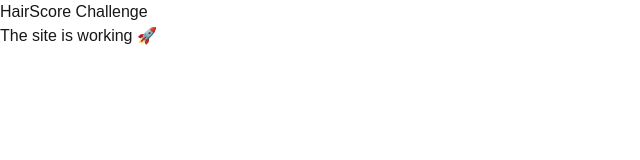
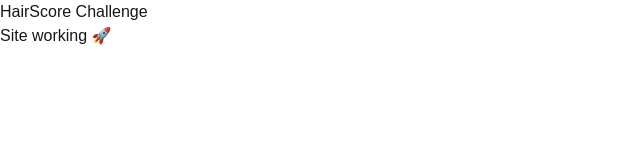
Before and after one commit to juancarlosmolero/hairscorechallenge, a Next.js app: page / in a window 1280 px wide. Shown: the top 160 px of the page, without its empty margins (0-640 px from the left). Built offline with nearby package versions, Linux system fonts and the light colour scheme.

Commit message:
Update page.tsx

```diff
--- a/app/page.tsx
+++ b/app/page.tsx
@@ -2,7 +2,7 @@ export default function Home() {
   return (
     <main>
       <h1>HairScore Challenge</h1>
-      <p>The site is working 🚀</p>
+      <p>Site working 🚀</p>
     </main>
   );
 }
```
